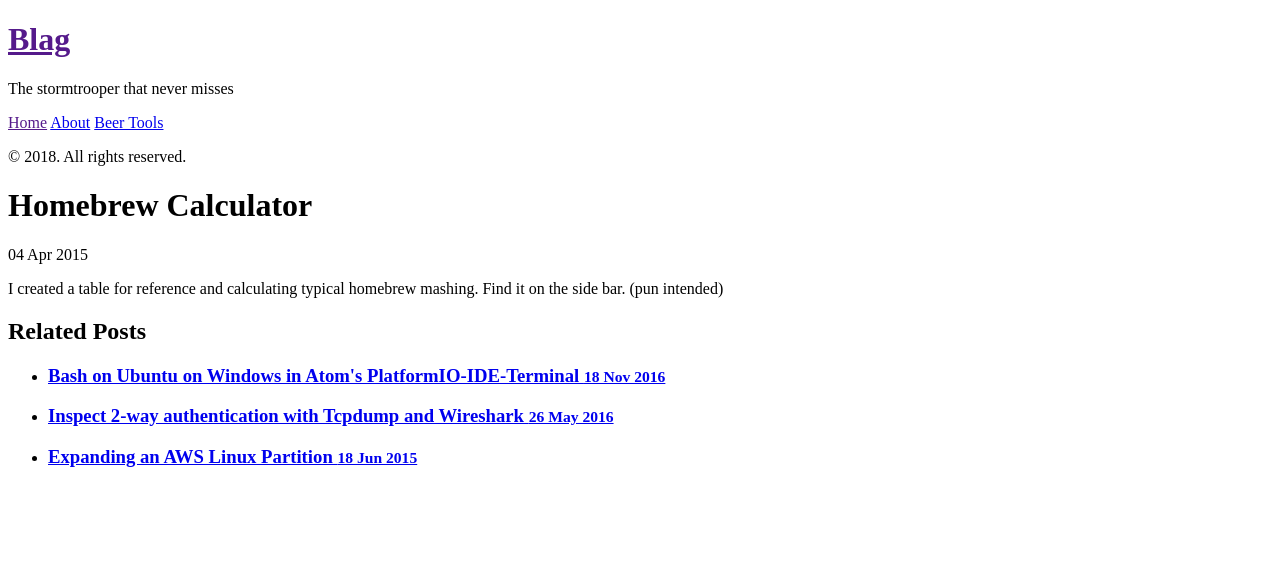
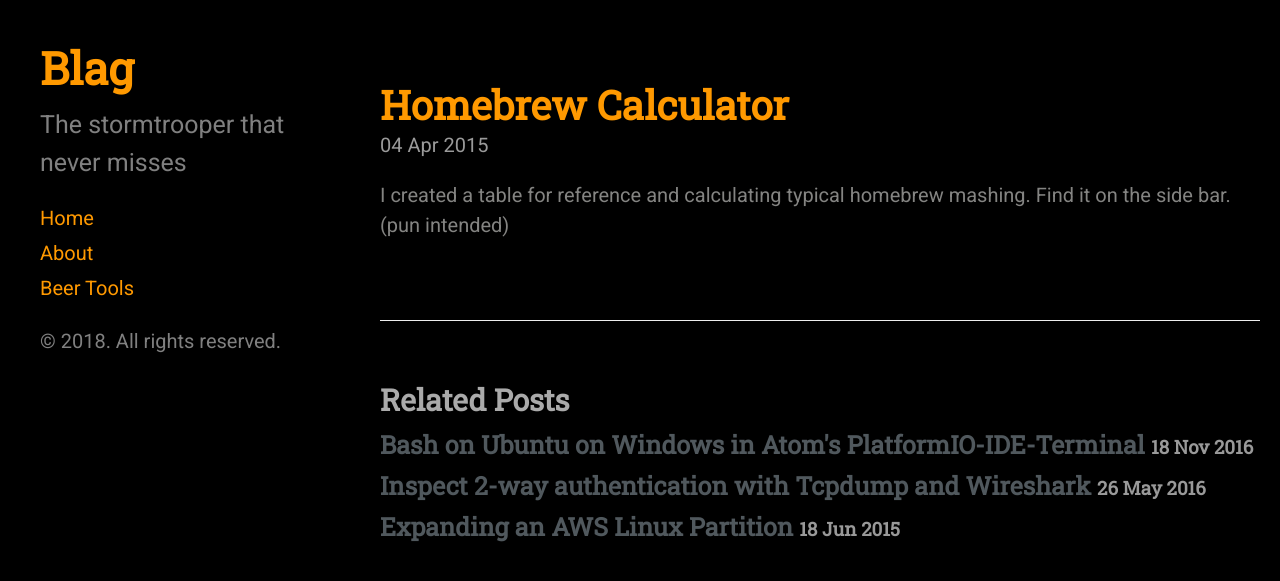
Before and after one commit to alfredgamulo/alfredgamulo.github.io, a Jekyll site: the page built from _posts/2015-04-04-homebrew-calculator.md, in a window 1280 px wide. Shown: the top 581 px of the page. Built offline with Jekyll 4.4.1, drawn with Linux system fonts in a browser that asks for light colours.

Commit message:
this is a really annoying bug

```diff
--- a/404.html
+++ b/404.html
@@ -6,5 +6,5 @@
 
 <div class="page">
   <h1 class="page-title">404: Page not found</h1>
-  <p class="lead">This isn't the page you're looking for. <a href="{{ site.baseurl }}">Head back home</a> to try finding it again.</p>
+  <p class="lead">This isn't the page you're looking for. <a href="{{ site.baseurl | prepend: '/' }}">Head back home</a> to try finding it again.</p>
 </div>
--- a/_config.yml
+++ b/_config.yml
@@ -7,7 +7,7 @@
 tagline:          The stormtrooper that never misses
 description:      "The stormtrooper that never misses"
 url:              http://alfredgamulo.com
-baseurl:          "/"
+baseurl:          ""
                   # the optional subpath of your site, e.g. "/my-jekyll-site/"
                   # This will apply to all pages in your Jekyll site.
 
--- a/_includes/head.html
+++ b/_includes/head.html
@@ -15,12 +15,12 @@
   </title>
 
   <!-- CSS -->
-  <link rel="stylesheet" href="{{ site.baseurl }}public/css/poole.css">
-  <link rel="stylesheet" href="{{ site.baseurl }}public/css/syntax.css">
-  <link rel="stylesheet" href="{{ site.baseurl }}public/css/blackdoc.css">
+  <link rel="stylesheet" href="{{ site.baseurl | prepend: '/' }}public/css/poole.css">
+  <link rel="stylesheet" href="{{ site.baseurl | prepend: '/' }}public/css/syntax.css">
+  <link rel="stylesheet" href="{{ site.baseurl | prepend: '/' }}public/css/blackdoc.css">
   <link rel="stylesheet" href="https://fonts.googleapis.com/css?family=Roboto|Roboto+Slab">
   <!-- Icons -->
-  <link rel="shortcut icon" href="{{ site.baseurl }}public/favicon.ico">
+  <link rel="shortcut icon" href="{{ site.baseurl | prepend: '/' }}public/favicon.ico">
 
   <!-- RSS -->
   <link rel="alternate" type="application/rss+xml" title="RSS" href="/atom.xml">
--- a/_includes/sidebar.html
+++ b/_includes/sidebar.html
@@ -2,7 +2,7 @@
   <div class="container sidebar-sticky">
     <div class="sidebar-about">
       <h1>
-        <a href="{{ site.baseurl }}">
+        <a href="{{ site.baseurl | prepend: '/' }}">
           {{ site.title }}
         </a>
       </h1>
@@ -10,7 +10,7 @@
     </div>
 
     <nav class="sidebar-nav">
-      <a class="sidebar-nav-item{% if page.url == site.baseurl %} active{% endif %}" href="{{ site.baseurl }}">Home</a>
+      <a class="sidebar-nav-item{% if page.url == site.baseurl %} active{% endif %}" href="{{ site.baseurl | prepend: '/' }}">Home</a>
 
       {% comment %}
         The code below dynamically generates a sidebar nav of pages with
@@ -21,7 +21,7 @@
       {% for node in pages_list %}
         {% if node.title != null %}
           {% if node.layout == "page" %}
-            <a class="sidebar-nav-item{% if page.url == node.url %} active{% endif %}" href="{{ site.baseurl }}{{ node.url  | remove_first: '/' }}">{{ node.title }}</a>
+            <a class="sidebar-nav-item{% if page.url == node.url %} active{% endif %}" href="{{ site.baseurl | prepend: '/' }}{{ node.url  | remove_first: '/' }}">{{ node.title }}</a>
           {% endif %}
         {% endif %}
       {% endfor %}
--- a/_layouts/post.html
+++ b/_layouts/post.html
@@ -14,7 +14,7 @@
     {% for post in site.related_posts limit:3 %}
       <li>
         <h3>
-          <a href="{{ site.baseurl }}{{ post.url | remove_first: '/'}}">
+          <a href="{{ site.baseurl | prepend: '/' }}{{ post.url | remove_first: '/'}}">
             {{ post.title }}
             <small>{{ post.date | date_to_string }}</small>
           </a>
```
Also changed, not shown: index.html (+4 -4 lines), jekyll-theme-blackdoc.gemspec (deleted).
